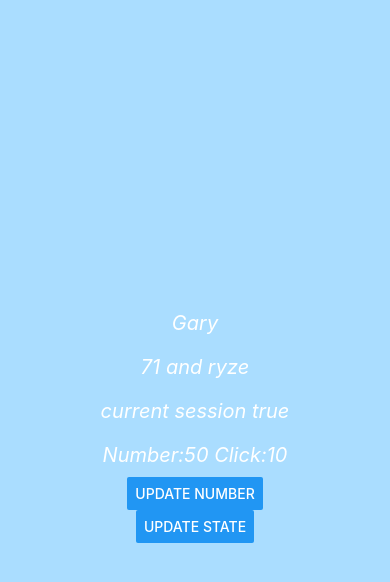
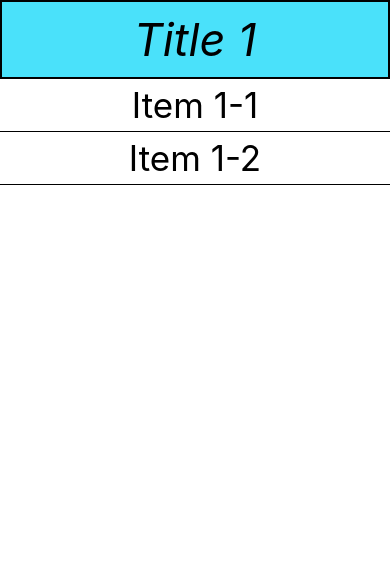
Before and after one commit to hsinloong711/LearningApp, a React Native app: screen / in a window 390 px wide. Shown: the top 582 px of the page. Built offline with nearby package versions, Linux system fonts and the light colour scheme.

Commit message:
Learning App

```diff
--- a/App.js
+++ b/App.js
@@ -1,55 +1,82 @@
 import React, {useState} from 'react';
-import {StyleSheet, Text, View, Button, Linking} from 'react-native';
+import {
+  StyleSheet,
+  View,
+  Text,
+  ScrollView,
+  RefreshControl,
+  FlatList,
+  SectionList,
+} from 'react-native';
 
 const App = () => {
-  const [name, setName] = useState('Gary');
-  const [session, setSession] = useState({number: 71, title: 'ryze'});
-  const [current, setCurrent] = useState(true);
-  const [counter, setCounter] = useState(10);
+  // Declare state hooks
+  const [Refreshing, setRefreshing] = useState(false);
+  const [Sections, setSections] = useState([
+    {
+      title: 'Title 1',
+      data: ['Item 1-1', 'Item 1-2'],
+    },
+  ]);
 
-  const onClickHandler = () => {
-    setName('I am Gary');
-    setSession({
-      number: 711,
-      title: 'Vladimir',
-    });
-    setCurrent(false);
+  // Declare refresh function, declare new variable and use hooks.length , use setSections and give it new meaning
+  const onRefresh = () => {
+    setRefreshing(true);
+    const adding_index = Sections.length + 1;
+    setSections([
+      ...Sections,
+      {
+        title: 'Title' + adding_index,
+        data: ['Item' + adding_index + '-1', 'Item' + adding_index + '-2'],
+      },
+    ]);
+    setRefreshing(false);
   };
 
-  const onClickHandler1 = () => {
-    setCounter(counter + 1);
-  };
-
+  // Render the stuff here
   return (
-    <View style={styles.body}>
-      <Text style={styles.text}>{name}</Text>
-      <Text style={styles.text}>
-        {session.number} and {session.title}
-      </Text>
-      <Text style={styles.text}>
-        {current ? 'current session true' : 'next session false'}
-      </Text>
-      <Text style={styles.text}>
-        Number:{counter * 5} Click:{counter}
-      </Text>
-      <Button title="Update Number" onPress={onClickHandler1} />
-      <Button title="Update State" onPress={onClickHandler} />
-    </View>
+    <SectionList
+      keyExtractor={(item, index) => index.toString()}
+      sections={Sections}
+      renderItem={({item}) => (
+        <View style={styles.item}>
+          <Text style={styles.text_item}>{item}</Text>
+        </View>
+      )}
+      renderSectionHeader={({section}) => (
+        <View style={styles.header}>
+          <Text style={styles.text_header}>{section.title}</Text>
+        </View>
+      )}
+      refreshControl={
+        <RefreshControl refreshing={Refreshing} onRefresh={onRefresh} />
+      }
+    />
   );
 };
 
 const styles = StyleSheet.create({
-  body: {
-    flex: 1,
-    backgroundColor: '#adf',
+  header: {
+    backgroundColor: '#4ae1fa',
+    justifyContent: 'center',
     alignItems: 'center',
+    borderWidth: 2,
+  },
+  item: {
+    borderBottomWidth: 1,
     justifyContent: 'center',
+    alignItems: 'center',
   },
-  text: {
-    color: '#fff',
-    fontSize: 20,
+  text_header: {
+    color: '#000000',
+    fontSize: 45,
     fontStyle: 'italic',
     margin: 10,
+  },
+  text_item: {
+    color: '#000000',
+    fontSize: 35,
+    margin: 5,
   },
 });
 
```
